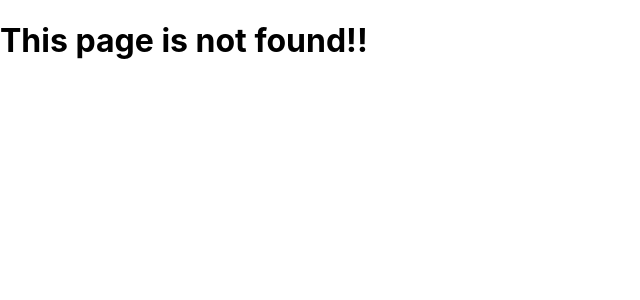
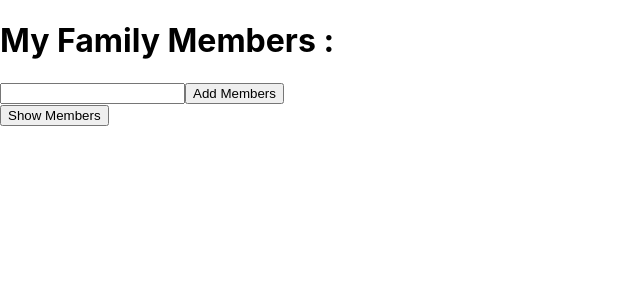
Before and after one commit to Biplob123121/learning-next-app, a Next.js app: page /members in a window 1280 px wide. Before the commit this address had no page. Shown: the top 300 px of the page, without its empty margins (0-640 px from the left). Built offline with nearby package versions, Linux system fonts and the light colour scheme.

Commit message:
completed the creation ao api

```diff
--- /dev/null
+++ b/familyData.js
@@ -0,0 +1,20 @@
+export const members = [
+    {
+      "id": 1,
+      "name": "Biplob Kumar",
+      "phone": "+8801750659659",
+      "email": "biplobkb123@gmail.com"
+    },
+    {
+      "id": 2,
+      "name": "Shithi Sarker",
+      "phone": "+8801779043687",
+      "email": "shithibk123@gmail.com"
+    },
+    {
+      "id": 3,
+      "name": "Sagor Barmon",
+      "phone": "+8801521473884",
+      "email": "biplobkb123@gmail.com"
+    }
+]
--- /dev/null
+++ b/pages/api/members/[memberId].js
@@ -0,0 +1,17 @@
+import {members} from "../../../familyData";
+
+export default function handler(req, res) {
+    const {memberId} = req.query;
+
+    if(req.method === "GET"){
+        const member = members.find(member => member.id == parseInt(memberId));
+        res.status(200).json(member);
+    }
+    if(req.method === "DELETE"){
+
+        const index = members.find(member => member.id == parseInt(memberId));
+        members.splice(index, 1)
+        res.status(200).json({message : "Member is deleted"});
+    }
+
+  }
--- /dev/null
+++ b/pages/api/members/index.js
@@ -0,0 +1,21 @@
+import {members} from "../../../familyData";
+
+export default function handler(req, res) {
+    if(req.method === "GET"){
+        res.status(200).json(members);
+    }
+    else if(req.method === "POST"){
+        const member = req.body.member;
+        const newMember = {
+            id : Date.now,
+            name : member,
+            phone : "+8801750659659"
+        }
+        members.push(newMember);
+        res.status(201).json({message : "Member is added!!"})
+    }
+    // if(req.method === "GET"){
+
+    // }
+
+  }
--- /dev/null
+++ b/pages/members/index.js
@@ -0,0 +1,52 @@
+import { useState } from "react"
+
+export default function Members() {
+
+    const [members, setMembers] = useState([]);
+    const [member, setMember] = useState("");
+
+    const loadMembers = () =>{
+        fetch('api/members')
+        .then(res => res.json())
+        .then(data => setMembers(data));
+    }
+
+    const AddNewMember = () =>{
+        fetch("api/members", {
+            method : "POST",
+            body : JSON.stringify({member}),
+            headers : {"Content-Type" : "application/json"}
+        })
+
+        loadMembers();
+    }
+
+    const deleteMember = (id) =>{
+        fetch(`api/members/${id}`, {
+            method : "DELETE",
+        })
+
+        loadMembers();
+    }
+
+
+  return (
+    <div>
+        <h1>My Family Members : </h1>
+        <div>
+            <input type="text" onChange={e =>setMember( e.target.value)} />
+            <button onClick={AddNewMember}>Add Members</button>
+        </div>
+        <button onClick={loadMembers}>Show Members</button>
+        {
+            members.map(member =>
+                <div key={member.id}>
+                    <hr />
+                    <h3>Name : {member.name}</h3>
+                    <h4>Contact : {member.phone}</h4>
+                    <button onClick={() =>deleteMember(member.id)}>Delete Member</button>
+                </div>)
+        }
+    </div>
+  )
+}
```
